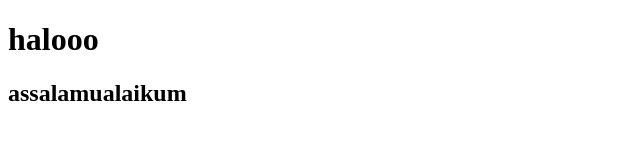
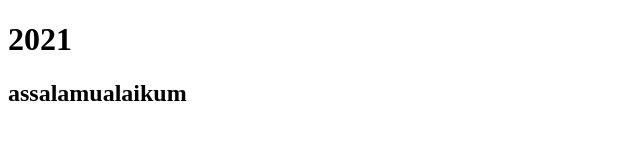
Before and after one commit to retnanurindahsari13/msib-batch2-alterra, a plain HTML site: page latihan.html in a window 1280 px wide. Shown: the whole page, without its empty margins (0-640 px from the left). Drawn offline with Linux system fonts and the light colour scheme.

Commit message:
Update latihan.html

```diff
--- a/latihan.html
+++ b/latihan.html
@@ -7,7 +7,7 @@
     <title>Document</title>
 </head>
 <body>
-    <h1>halooo</h1>
+    <h1>2021</h1>
     <h2>assalamualaikum</h2>
 </body>
 </html>
```
